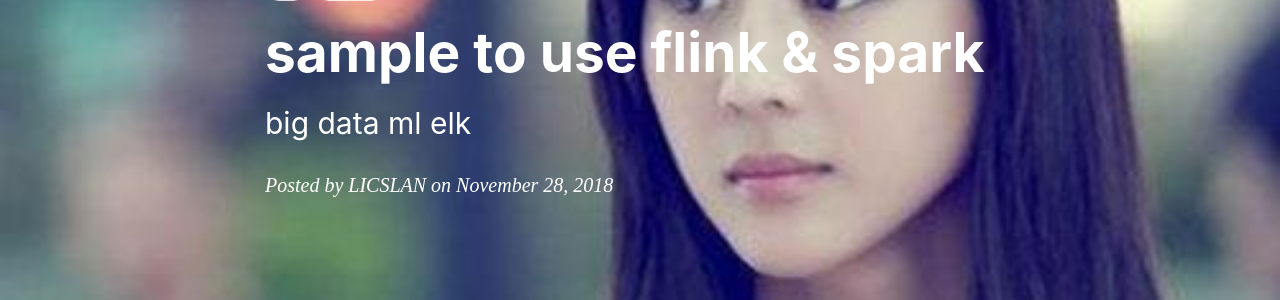
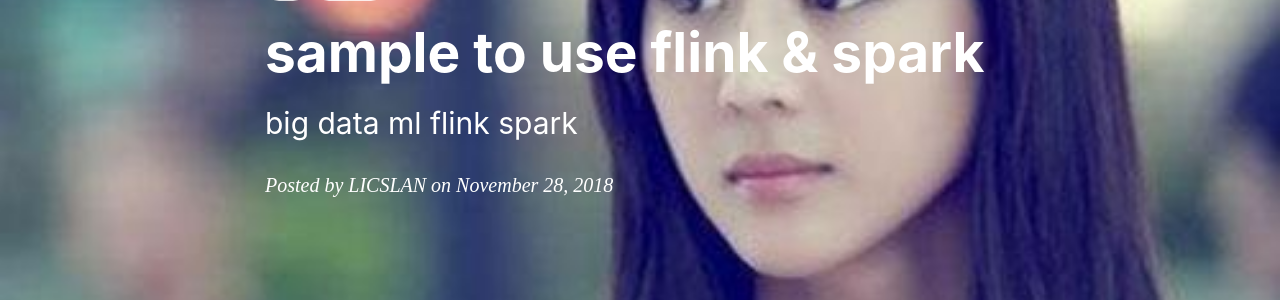
Before and after one commit to licslan/licslan.github.io, a Jekyll site: the page built from _posts/2018-11-28-sample to use flink & spark.md, in a window 1280 px wide and 900 px high. Shown: the part 177-477 px from the top of the window. Built offline with Jekyll 4.4.1, drawn with Linux system fonts in a browser that asks for light colours; nearby versions of some CDN libraries; comment, search, counter and statistics services are not loaded.

Commit message:
Update 2018-11-28-sample to use flink & spark.md

```diff
--- a/_posts/2018-11-28-sample to use flink & spark.md
+++ b/_posts/2018-11-28-sample to use flink & spark.md
@@ -1,7 +1,7 @@
 ---
 layout:     post
 title:      sample to use flink & spark
-subtitle:   big data ml elk
+subtitle:   big data ml flink spark
 date:       2018-11-28
 author:     LICSLAN
 header-img: img/zjm.jpg
```
